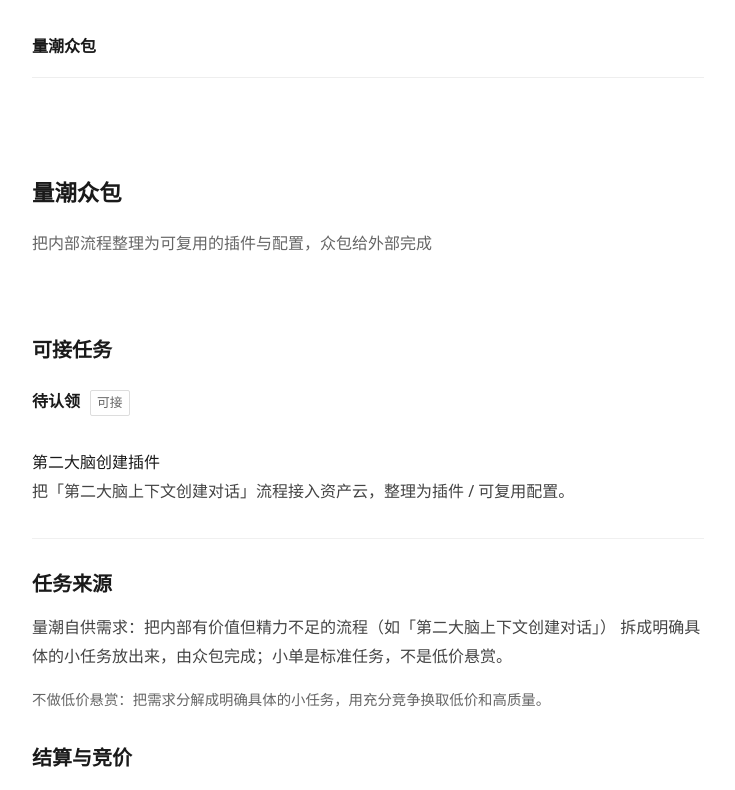
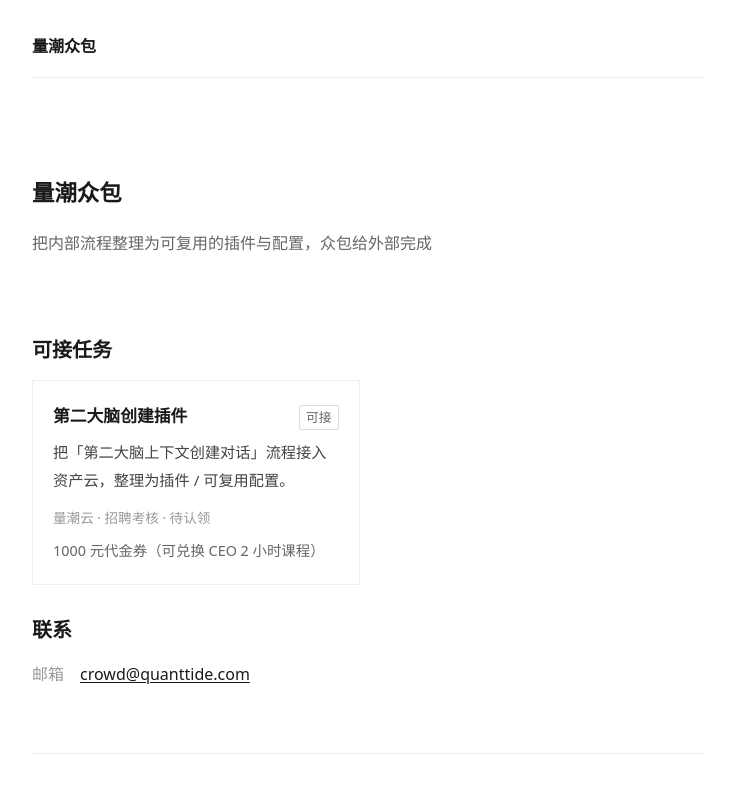
Before and after one commit to quanttide/qtcrowd, a React (Vite) app in the folder src/site/: page / in a window 1280 px wide. Shown: the top 790 px of the page, without its empty margins (272-1007 px from the left). Built offline with nearby package versions, Linux system fonts and the light colour scheme.

Commit message:
feat(site): 首页改为众包任务卡片列表，点击进详情

```diff
--- a/src/site/src/index.css
+++ b/src/site/src/index.css
@@ -230,3 +230,65 @@
   font-size: 1em;
   font-weight: 600;
 }
+
+/* 任务卡片（首页任务列表：一个任务一张卡片，点击进详情） */
+.task-grid {
+  display: grid;
+  grid-template-columns: 1fr 1fr;
+  gap: 1rem;
+  margin: 1rem 0;
+}
+
+@media (max-width: 600px) {
+  .task-grid {
+    grid-template-columns: 1fr;
+  }
+}
+
+.task-card {
+  display: flex;
+  flex-direction: column;
+  border: 1px solid #eee;
+  padding: 1.25rem;
+  text-decoration: none;
+}
+
+.task-card:hover {
+  border-color: #ccc;
+}
+
+.task-card-head {
+  display: flex;
+  align-items: baseline;
+  justify-content: space-between;
+  gap: 0.75rem;
+  margin-bottom: 0.5rem;
+}
+
+.task-card-head .status-tag {
+  margin-left: 0;
+  flex-shrink: 0;
+}
+
+.task-card-title {
+  font-weight: 600;
+  font-size: 1.05em;
+}
+
+.task-card-desc {
+  color: #444;
+  font-size: 0.95em;
+  margin: 0 0 0.75rem;
+}
+
+.task-card-meta {
+  color: #999;
+  font-size: 0.85em;
+  margin: 0 0 0.5rem;
+}
+
+.task-card-reward {
+  color: #666;
+  font-size: 0.9em;
+  margin: 0;
+}
--- a/src/site/src/pages/Home.tsx
+++ b/src/site/src/pages/Home.tsx
@@ -1,10 +1,8 @@
 import { Link } from "react-router-dom";
-import { tasks, groupTasksByStatus, STATUS_AVAILABILITY } from "../data/tasks";
-import { CONTACT_ITEMS, SETTLEMENT_POLICY } from "../data/site";
+import { tasks, STATUS_AVAILABILITY } from "../data/tasks";
+import { CONTACT_ITEMS } from "../data/site";
 
 export default function Home() {
-  const groups = groupTasksByStatus(tasks);
-
   return (
     <div className="page home">
       <section className="hero">
@@ -14,48 +12,19 @@
 
       <section className="section">
         <h2>可接任务</h2>
-        {groups.map(group => (
-          <div className="task-group" key={group.status}>
-            <h3 className="task-group-title">
-              {group.status}
-              <span className="status-tag">{STATUS_AVAILABILITY[group.status]}</span>
-            </h3>
-            {group.tasks.map(task => (
-              <Link to={`/tasks/${task.name}`} className="service-item" key={task.name}>
-                <span className="service-title">{task.title}</span>
-                <p className="service-desc">{task.description}</p>
-              </Link>
-            ))}
-          </div>
-        ))}
-      </section>
-
-      <section className="section">
-        <h2>任务来源</h2>
-        <p>
-          量潮自供需求：把内部有价值但精力不足的流程（如「第二大脑上下文创建对话」）
-          拆成明确具体的小任务放出来，由众包完成；小单是标准任务，不是低价悬赏。
-        </p>
-        <p className="contact-note">
-          不做低价悬赏：把需求分解成明确具体的小任务，用充分竞争换取低价和高质量。
-        </p>
-      </section>
-
-      <section className="section">
-        <h2>结算与竞价</h2>
-        {tasks.map(task => (
-          <div className="settlement-item" key={task.name}>
-            <h3 className="settlement-title">{task.title}</h3>
-            <ul>
-              {task.reward.map(item => (
-                <li key={item}>{item}</li>
-              ))}
-            </ul>
-          </div>
-        ))}
-        {SETTLEMENT_POLICY.map(line => (
-          <p className="contact-note" key={line}>{line}</p>
-        ))}
+        <div className="task-grid">
+          {tasks.map(task => (
+            <Link to={`/tasks/${task.name}`} className="task-card" key={task.name}>
+              <div className="task-card-head">
+                <span className="task-card-title">{task.title}</span>
+                <span className="status-tag">{STATUS_AVAILABILITY[task.status]}</span>
+              </div>
+              <p className="task-card-desc">{task.description}</p>
+              <p className="task-card-meta">{task.business} · {task.category} · {task.status}</p>
+              <p className="task-card-reward">{task.reward[0]}</p>
+            </Link>
+          ))}
+        </div>
       </section>
 
       <section className="section">
```
Also changed, not shown: src/site/docs/pages.md (+3 -3 lines), src/site/docs/styling.md (+3 -3 lines).
